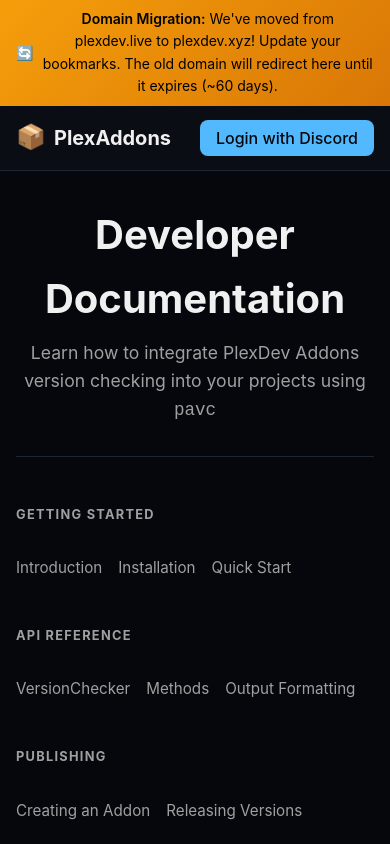
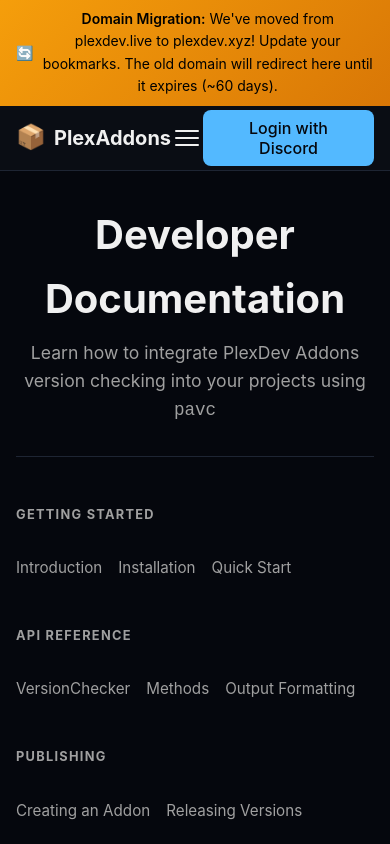
Before and after one commit to Bali0531-RC/Plexdev-Addons, a React (Vite) app in the folder plexaddons-web/: page /docs in a window 390 px wide. Shown: the top 844 px of the page. Built offline with nearby package versions, Linux system fonts and the light colour scheme; no server answers.

Commit message:
feat: mobile responsive hamburger menu (#7)
feat: Mobile responsive hamburger menu (#7)

```diff
--- a/plexaddons-web/src/components/Layout.css
+++ b/plexaddons-web/src/components/Layout.css
@@ -248,10 +248,72 @@
   opacity: 0.8;
 }
 
+/* Hamburger Button */
+.hamburger {
+  display: none;
+  flex-direction: column;
+  gap: 5px;
+  background: none;
+  border: none;
+  cursor: pointer;
+  padding: 4px;
+  z-index: 200;
+}
+
+.hamburger span {
+  display: block;
+  width: 24px;
+  height: 2px;
+  background: var(--text);
+  border-radius: 2px;
+  transition: all 0.3s ease;
+}
+
+.hamburger.open span:nth-child(1) {
+  transform: translateY(7px) rotate(45deg);
+}
+
+.hamburger.open span:nth-child(2) {
+  opacity: 0;
+}
+
+.hamburger.open span:nth-child(3) {
+  transform: translateY(-7px) rotate(-45deg);
+}
+
 /* Responsive */
 @media (max-width: 768px) {
+  .hamburger {
+    display: flex;
+  }
+
   .nav {
     display: none;
+    position: fixed;
+    top: 64px;
+    left: 0;
+    right: 0;
+    bottom: 0;
+    flex-direction: column;
+    background: var(--bg);
+    padding: 2rem 1.5rem;
+    gap: 0;
+    z-index: 150;
+    overflow-y: auto;
+  }
+
+  .nav.nav-open {
+    display: flex;
+  }
+
+  .nav a {
+    padding: 1rem 0;
+    font-size: 1.1rem;
+    border-bottom: 1px solid var(--border);
+  }
+
+  .nav a:last-child {
+    border-bottom: none;
   }
 
   .username {
--- a/plexaddons-web/src/components/Layout.tsx
+++ b/plexaddons-web/src/components/Layout.tsx
@@ -1,3 +1,4 @@
+import { useState, useEffect } from 'react';
 import { Outlet, Link, useLocation } from 'react-router-dom';
 import { useAuth } from '../context/AuthContext';
 import './Layout.css';
@@ -5,6 +6,12 @@ import './Layout.css';
 export default function Layout() {
   const { user, isAuthenticated, isAdmin, login, logout } = useAuth();
   const location = useLocation();
+  const [menuOpen, setMenuOpen] = useState(false);
+
+  // Close mobile menu on route change
+  useEffect(() => {
+    setMenuOpen(false);
+  }, [location.pathname]);
 
   const getDiscordAvatar = () => {
     if (!user?.discord_avatar) {
@@ -29,7 +36,17 @@ export default function Layout() {
             <span className="logo-text">PlexAddons</span>
           </Link>
 
-          <nav className="nav">
+          <button
+            className={`hamburger ${menuOpen ? 'open' : ''}`}
+            onClick={() => setMenuOpen(!menuOpen)}
+            aria-label="Toggle menu"
+          >
+            <span />
+            <span />
+            <span />
+          </button>
+
+          <nav className={`nav ${menuOpen ? 'nav-open' : ''}`}>
             <Link to="/addons" className={location.pathname === '/addons' ? 'active' : ''}>
               Addons
             </Link>
```
